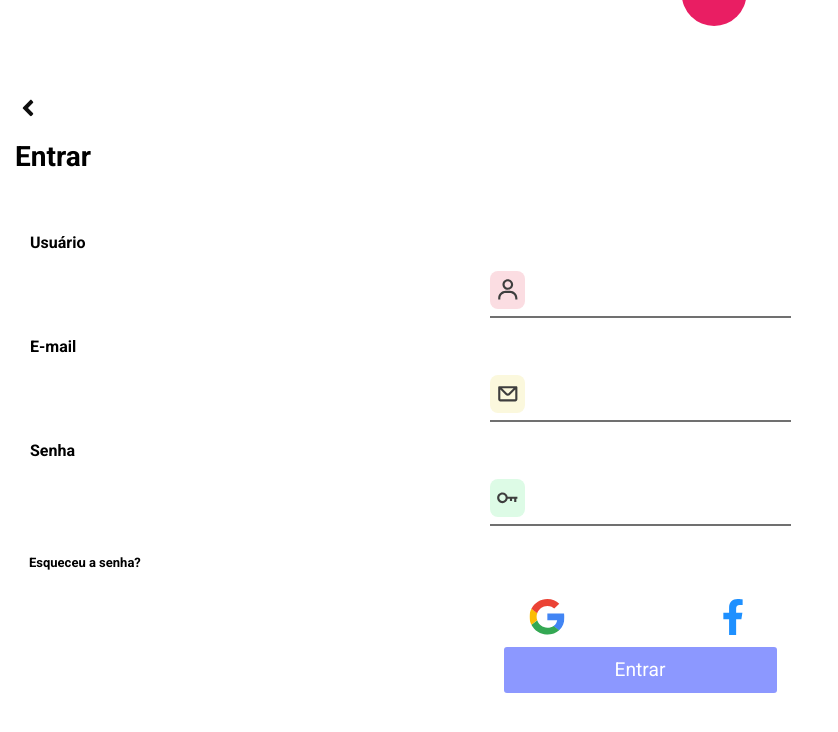
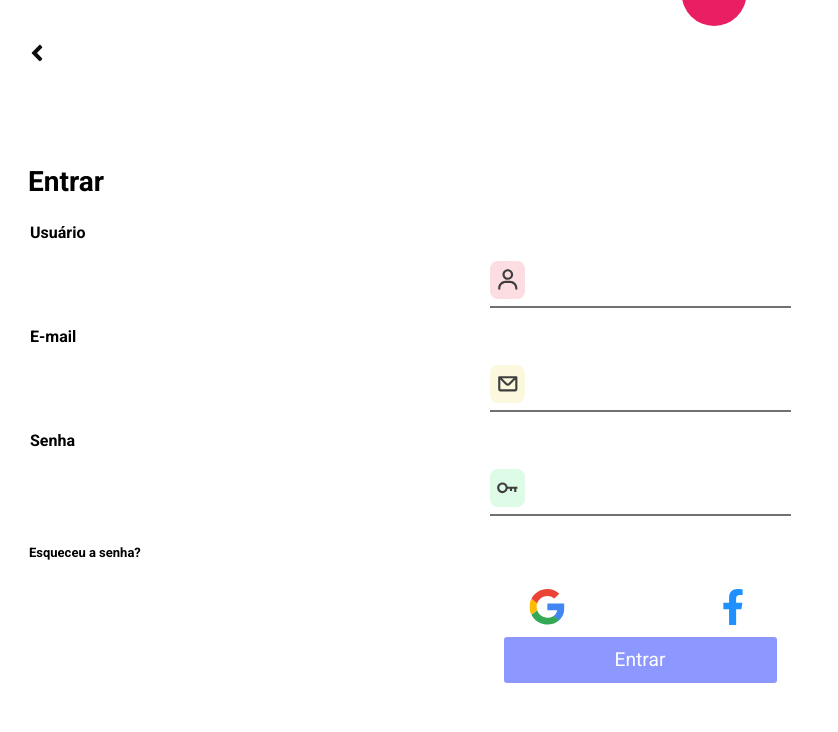
Before and after one commit to igoormatias/soapp-web, a React (Create React App) app: page /login in a window 1280 px wide. Shown: the top 732 px of the page, without its empty margins (0-838 px from the left). Built offline with nearby package versions, Linux system fonts and the light colour scheme.

Commit message:
item position adjustments

```diff
--- a/src/pages/Login/style.ts
+++ b/src/pages/Login/style.ts
@@ -30,10 +30,14 @@ export const Eclipse = styled.img`
 
 export const ButtonContainer = styled.div `
     display: flex;
+
     align-self: flex-start;
-    margin-left: 15px;
-    margin-bottom: 15px;
 
+    position: absolute;
+
+    top: 40px;
+
+    margin-left: 24px;
 
 `
 
@@ -47,9 +51,9 @@ export const ButtonBack = styled(FaAngleLeft)`
 export const TitleContainer = styled.div`
     display: flex;
     align-self: flex-start;
-    margin-left: 15px;
-   margin-bottom: 60px;
-
+    margin-left: 28px;
+    margin-top: 60px;
+    margin-bottom: 25px;
 `
 
 export const Title = styled.text `
```
